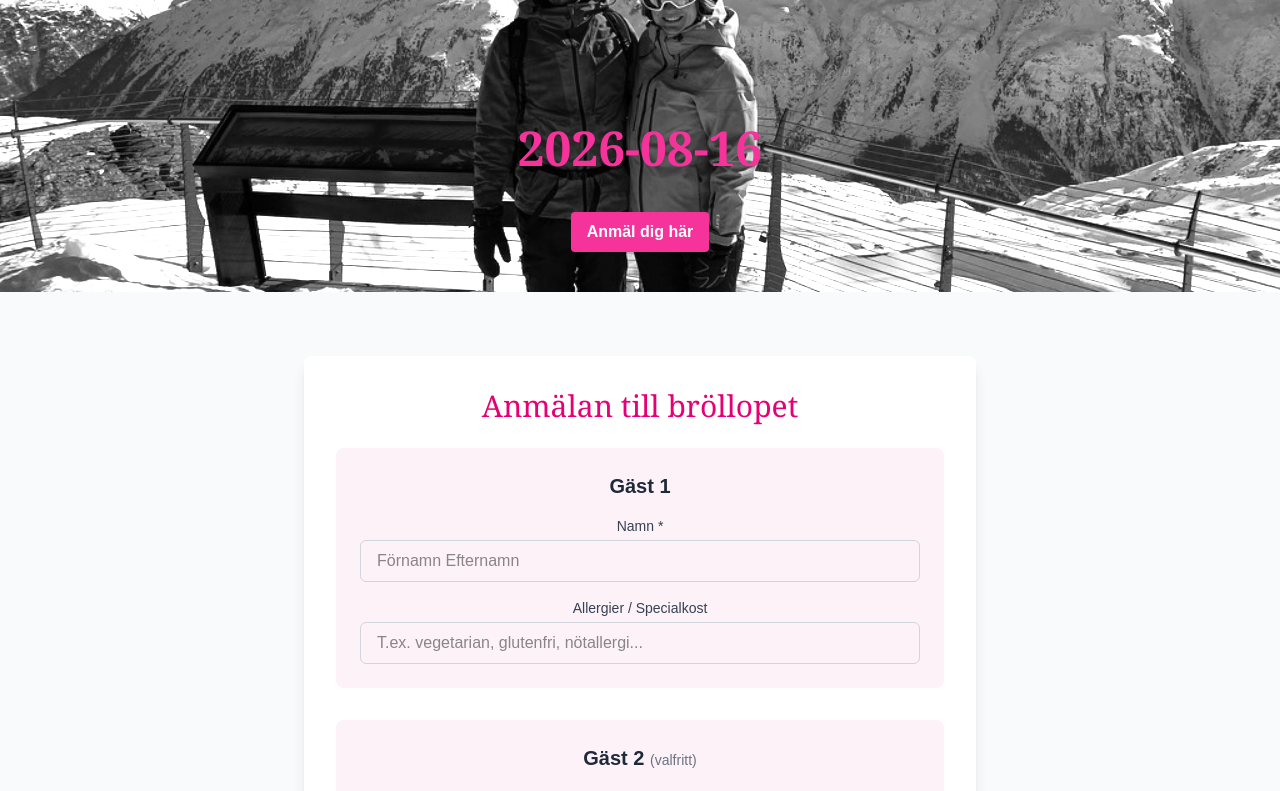
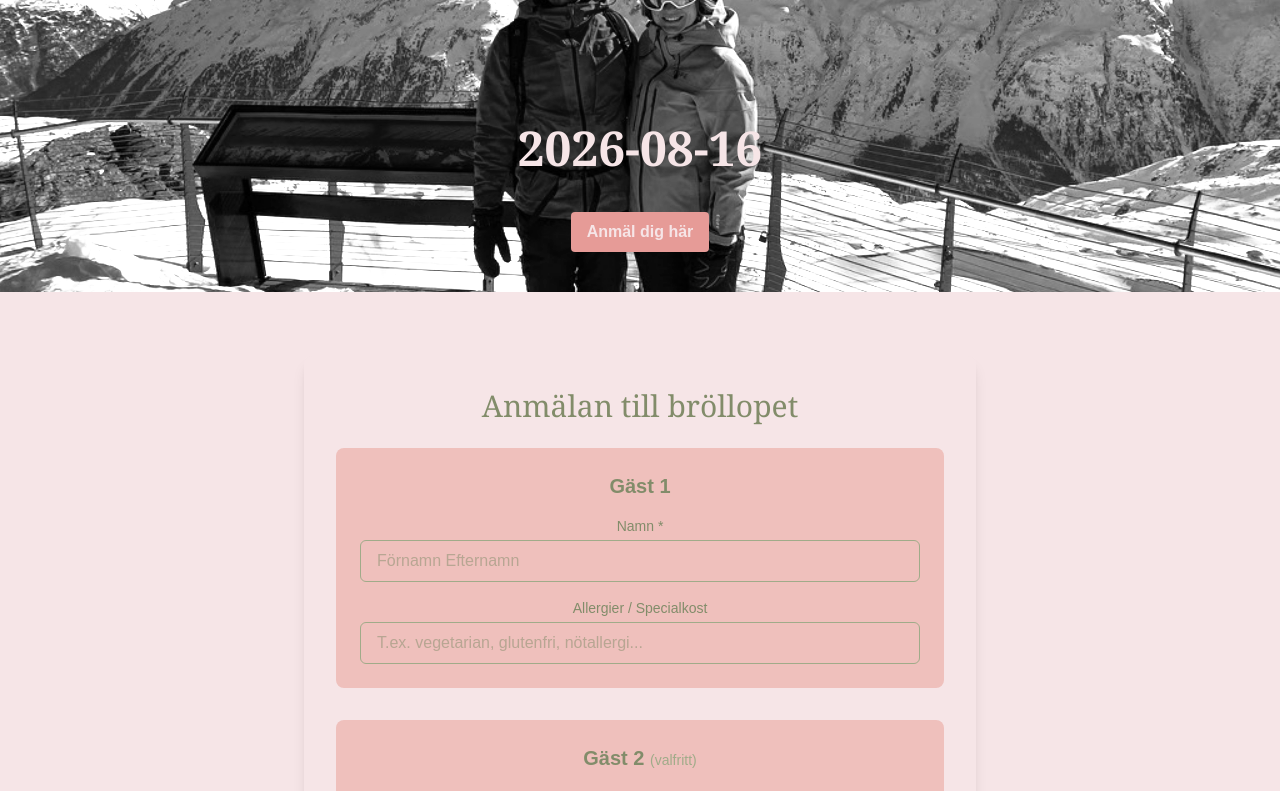
Before and after one commit to Alecktos/alecktos-website, a Next.js app: page / in a window 1280 px wide. Shown: the part 300-1091 px from the top of the page. Built offline with nearby package versions, Linux system fonts and the light colour scheme.

Commit message:
Color experiment

```diff
--- a/app/components/RegistrationForm.tsx
+++ b/app/components/RegistrationForm.tsx
@@ -22,7 +22,7 @@ function SubmitButton() {
 		<button
 			type="submit"
 			disabled={pending}
-			className="w-full bg-pink-500 hover:bg-pink-600 disabled:bg-pink-300 text-white font-bold py-3 px-6 rounded-lg transition-colors duration-200 text-lg"
+			className="w-full bg-blush-dark hover:bg-blush-medium disabled:bg-blush-medium text-blush-light font-bold py-3 px-6 rounded-lg transition-colors duration-200 text-lg"
 		>
 			{pending ? "Skickar..." : "Skicka anmälan"}
 		</button>
@@ -61,11 +61,11 @@ export default function RegistrationForm() {
 
 	if (submitted) {
 		return (
-			<div className="w-full max-w-2xl mx-auto p-8 bg-pink-50 rounded-lg shadow-lg">
-				<h2 className="text-3xl font-serif text-pink-600 mb-4">
+			<div className="w-full max-w-2xl mx-auto p-8 bg-blush-medium rounded-lg shadow-lg">
+				<h2 className="text-3xl font-serif text-sage-dark mb-4">
 					Tack för din anmälan! 💕
 				</h2>
-				<p className="text-lg text-gray-700">
+				<p className="text-lg text-sage-dark">
 					Vi har mottagit er anmälan och ser fram emot att fira med er!
 				</p>
 			</div>
@@ -75,18 +75,18 @@ export default function RegistrationForm() {
 	return (
 		<form
 			action={handleFormAction}
-			className="w-full max-w-2xl mx-auto p-8 bg-white rounded-lg shadow-lg"
+			className="w-full max-w-2xl mx-auto p-8 bg-blush-light rounded-lg shadow-lg"
 		>
-			<h2 className="text-3xl font-serif text-pink-600 mb-6 text-center">
+			<h2 className="text-3xl font-serif text-sage-dark mb-6 text-center">
 				Anmälan till bröllopet
 			</h2>
 
 			{/* Guest 1 */}
-			<div className="mb-8 p-6 bg-pink-50 rounded-lg">
-				<h3 className="text-xl font-semibold text-gray-800 mb-4">Gäst 1</h3>
+			<div className="mb-8 p-6 bg-blush-medium rounded-lg">
+				<h3 className="text-xl font-semibold text-sage-dark mb-4">Gäst 1</h3>
 				<div className="space-y-4">
 					<div>
-						<label className="block text-sm font-medium text-gray-700 mb-1">
+						<label className="block text-sm font-medium text-sage-dark mb-1">
 							Namn *
 						</label>
 						<input
@@ -97,12 +97,12 @@ export default function RegistrationForm() {
 							onChange={(e) =>
 								handleGuestChange("guest1", "name", e.target.value)
 							}
-							className="w-full px-4 py-2 border border-gray-300 rounded-md focus:ring-2 focus:ring-pink-500 focus:border-transparent"
+							className="w-full px-4 py-2 border border-sage-light rounded-md focus:ring-2 focus:ring-blush-dark focus:border-transparent"
 							placeholder="Förnamn Efternamn"
 						/>
 					</div>
 					<div>
-						<label className="block text-sm font-medium text-gray-700 mb-1">
+						<label className="block text-sm font-medium text-sage-dark mb-1">
 							Allergier / Specialkost
 						</label>
 						<input
@@ -112,7 +112,7 @@ export default function RegistrationForm() {
 							onChange={(e) =>
 								handleGuestChange("guest1", "dietaryRestrictions", e.target.value)
 							}
-							className="w-full px-4 py-2 border border-gray-300 rounded-md focus:ring-2 focus:ring-pink-500 focus:border-transparent"
+							className="w-full px-4 py-2 border border-sage-light rounded-md focus:ring-2 focus:ring-blush-dark focus:border-transparent"
 							placeholder="T.ex. vegetarian, glutenfri, nötallergi..."
 						/>
 					</div>
@@ -120,11 +120,11 @@ export default function RegistrationForm() {
 			</div>
 
 			{/* Guest 2 */}
-			<div className="mb-8 p-6 bg-pink-50 rounded-lg">
-				<h3 className="text-xl font-semibold text-gray-800 mb-4">Gäst 2 <span className="text-sm font-normal text-gray-500">(valfritt)</span></h3>
+			<div className="mb-8 p-6 bg-blush-medium rounded-lg">
+				<h3 className="text-xl font-semibold text-sage-dark mb-4">Gäst 2 <span className="text-sm font-normal text-sage-light">(valfritt)</span></h3>
 				<div className="space-y-4">
 					<div>
-						<label className="block text-sm font-medium text-gray-700 mb-1">
+						<label className="block text-sm font-medium text-sage-dark mb-1">
 							Namn
 						</label>
 						<input
@@ -134,12 +134,12 @@ export default function RegistrationForm() {
 							onChange={(e) =>
 								handleGuestChange("guest2", "name", e.target.value)
 							}
-							className="w-full px-4 py-2 border border-gray-300 rounded-md focus:ring-2 focus:ring-pink-500 focus:border-transparent"
+							className="w-full px-4 py-2 border border-sage-light rounded-md focus:ring-2 focus:ring-blush-dark focus:border-transparent"
 							placeholder="Förnamn Efternamn"
 						/>
 					</div>
 					<div>
-						<label className="block text-sm font-medium text-gray-700 mb-1">
+						<label className="block text-sm font-medium text-sage-dark mb-1">
 							Allergier / Specialkost
 						</label>
 						<input
@@ -149,7 +149,7 @@ export default function RegistrationForm() {
 							onChange={(e) =>
 								handleGuestChange("guest2", "dietaryRestrictions", e.target.value)
 							}
-							className="w-full px-4 py-2 border border-gray-300 rounded-md focus:ring-2 focus:ring-pink-500 focus:border-transparent"
+							className="w-full px-4 py-2 border border-sage-light rounded-md focus:ring-2 focus:ring-blush-dark focus:border-transparent"
 							placeholder="T.ex. vegetarian, glutenfri, nötallergi..."
 						/>
 					</div>
@@ -157,8 +157,8 @@ export default function RegistrationForm() {
 			</div>
 
 			{/* Accommodation */}
-			<div className="mb-8 p-6 bg-green-50 rounded-lg">
-				<h3 className="text-xl font-semibold text-gray-800 mb-4">Boende</h3>
+			<div className="mb-8 p-6 bg-sage-light rounded-lg">
+				<h3 className="text-xl font-semibold text-sage-dark mb-4">Boende</h3>
 				<div className="space-y-4">
 					<div className="flex items-center">
 						<input
@@ -172,18 +172,18 @@ export default function RegistrationForm() {
 									needsAccommodation: e.target.checked,
 								}))
 							}
-							className="w-5 h-5 text-pink-500 border-gray-300 rounded focus:ring-pink-500"
+							className="w-5 h-5 text-blush-dark border-sage-dark rounded focus:ring-blush-dark"
 						/>
 						<label
 							htmlFor="needsAccommodation"
-							className="ml-3 text-gray-700 font-medium"
+							className="ml-3 text-sage-dark font-medium"
 						>
 							Vi behöver hjälp med boende
 						</label>
 					</div>
 					{formState.needsAccommodation && (
 						<div>
-							<label className="block text-sm font-medium text-gray-700 mb-1">
+							<label className="block text-sm font-medium text-sage-dark mb-1">
 								Eventuella önskemål om boende
 							</label>
 							<textarea
@@ -195,7 +195,7 @@ export default function RegistrationForm() {
 										accommodationNotes: e.target.value,
 									}))
 								}
-								className="w-full px-4 py-2 border border-gray-300 rounded-md focus:ring-2 focus:ring-pink-500 focus:border-transparent"
+								className="w-full px-4 py-2 border border-sage-dark rounded-md focus:ring-2 focus:ring-blush-dark focus:border-transparent"
 								rows={3}
 								placeholder="T.ex. antal nätter, speciella behov..."
 							/>
--- a/app/globals.css
+++ b/app/globals.css
@@ -1,23 +1,24 @@
 @import "tailwindcss";
 
 :root {
-  --background: #ffffff;
-  --foreground: #171717;
+  --background: #F6E5E7;
+  --foreground: #828C6A;
+
+  /* Wedding color palette */
+  --sage-dark: #828C6A;
+  --sage-light: #A0AB89;
+  --blush-light: #F6E5E7;
+  --blush-medium: #EFC0BC;
+  --blush-dark: #E69B97;
 }
 
-/*@theme inline {*/
-/*  --color-background: var(--background);*/
-/*  --color-foreground: var(--foreground);*/
-/*  --font-sans: var(--font-geist-sans);*/
-/*  --font-mono: var(--font-geist-mono);*/
-/*}*/
-
-/*@media (prefers-color-scheme: dark) {*/
-/*  :root {*/
-/*    --background: #0a0a0a;*/
-/*    --foreground: #ededed;*/
-/*  }*/
-/*}*/
+@theme inline {
+  --color-sage-dark: var(--sage-dark);
+  --color-sage-light: var(--sage-light);
+  --color-blush-light: var(--blush-light);
+  --color-blush-medium: var(--blush-medium);
+  --color-blush-dark: var(--blush-dark);
+}
 
 body {
   background: var(--background);
--- a/app/page.tsx
+++ b/app/page.tsx
@@ -4,8 +4,8 @@ import RegistrationForm from "./components/RegistrationForm";
 export default function Home() {
   return (
     // <div className="flex min-h-screen items-center justify-center bg-zinc-50 font-sans">
-      <main className="flex min-h-screen w-full flex-col bg-white text-center">
-        <h1 className="text-5xl italic font-serif p-4  bg-green-100" >Malin & Alexander</h1>
+      <main className="flex min-h-screen w-full flex-col bg-blush-light text-center">
+        <h1 className="text-5xl italic font-serif p-4 bg-sage-light text-sage-dark" >Malin & Alexander</h1>
         {/*<p>Nästa steg är att formulär med databas integration på plats</p>*/}
         {/*<p>Jag vill även migrera över mina andra appar sidor till denna</p>*/}
         <div className="relative w-full text-center">
@@ -19,11 +19,11 @@ export default function Home() {
               />
           </div>
           <div className="w-full absolute bottom-0 left-0 text-center mb-10">
-            <h2 className="text-5xl font-serif font-bold text-background text-pink-500  drop-shadow-lg text-center">
+<h2 className="text-5xl font-serif font-bold text-blush-light drop-shadow-lg text-center">
               2026-08-16
             </h2>
-             <button className="mt-10 bg-pink-500 hover:bg-pink-700 text-white font-bold py-2 px-4 rounded">
-                 Anmäl dig här
+             <button className="mt-10 bg-blush-dark hover:bg-blush-medium text-blush-light font-bold py-2 px-4 rounded">
+                 Anmäl dig här
              </button>
           </div>
         </div>
@@ -31,7 +31,7 @@ export default function Home() {
 
 
         {/* Registration Form Section */}
-        <section className="py-16 px-4 bg-gray-50" id="registration">
+        <section className="py-16 px-4 bg-blush-light" id="registration">
           <RegistrationForm />
         </section>
 
```
Also changed, not shown: 1 other file (tests, documents, lock files or other folders).
